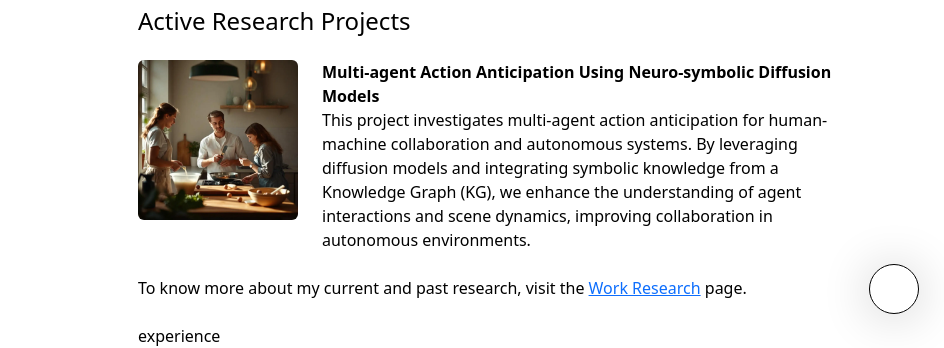
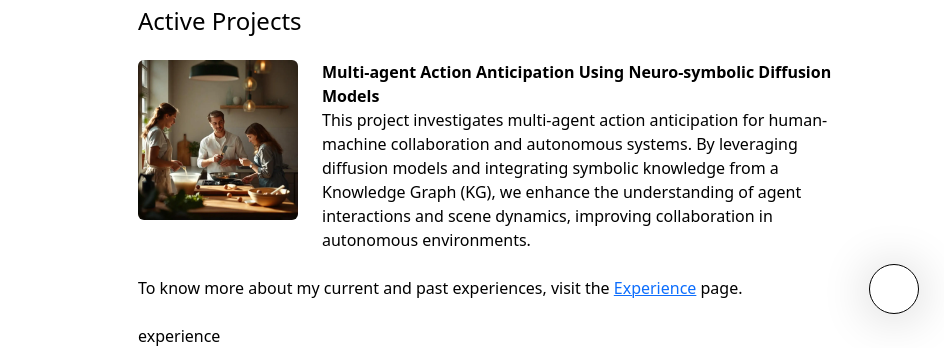
Before and after one commit to aryanmangal769/aryanmangal769.github.io, a plain HTML site: page index.html in a window 1280 px wide. Shown: the part 461-809 px from the top of the page, 336-1280 px from the left. Drawn offline with nearby package versions, Linux system fonts and the light colour scheme; some icons are missing.

Commit message:
Correcting Active Projects

```diff
--- a/index.html
+++ b/index.html
@@ -72,7 +72,7 @@
 							</a>
 						</li>
 						<li class="nav-item">
-							<a class="nav-link" id="experience" href="#experience"
+							<a class="nav-link" id="experience" href="#"
 								data-es="Sobre Mi"
 								data-en="Experience">
 							</a>
@@ -319,7 +319,7 @@
 								</li>
 							</ul> -->
 
-							<h4 id="research" class="mt-2">Active Research Projects</h4>
+							<h4 id="research" class="mt-2">Active Projects</h4>
 
 							<div class="container">
 								<div class="row mt-3">
@@ -396,7 +396,7 @@
 								</div> -->
 
 								<!-- <p class="mt-4 mb-4">To know more about my current and past research visit the <a href="#experienceSection">Work Research</a> page.</p> -->
-								<p class="mt-4 mb-4">To know more about my current and past research, visit the <a href="#experience">Work Research</a> page.</p>  experience
+								<p class="mt-4 mb-4">To know more about my current and past experiences, visit the <a href="#" id="experienceLink">Experience</a> page.</p>  experience
 							</div>
 
 							<h4 id="research" class="mt-2">Featured Publications</h4>
```
